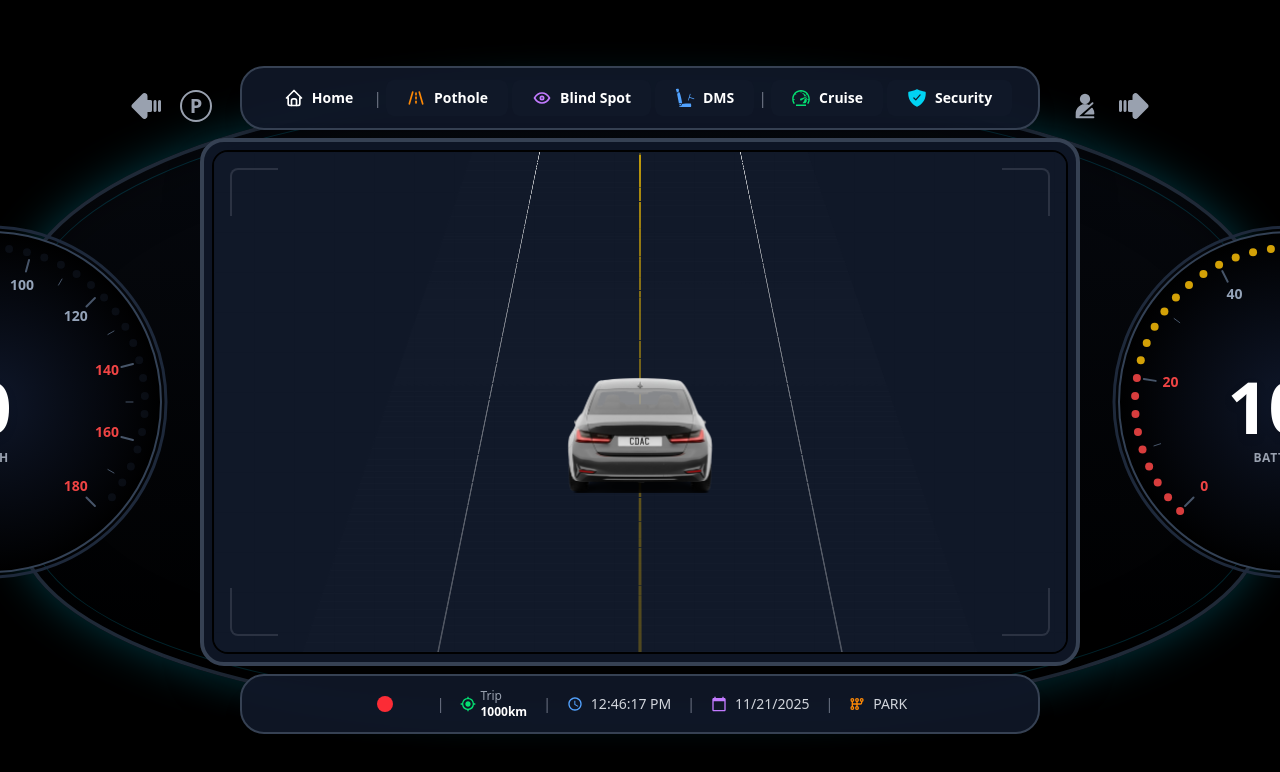
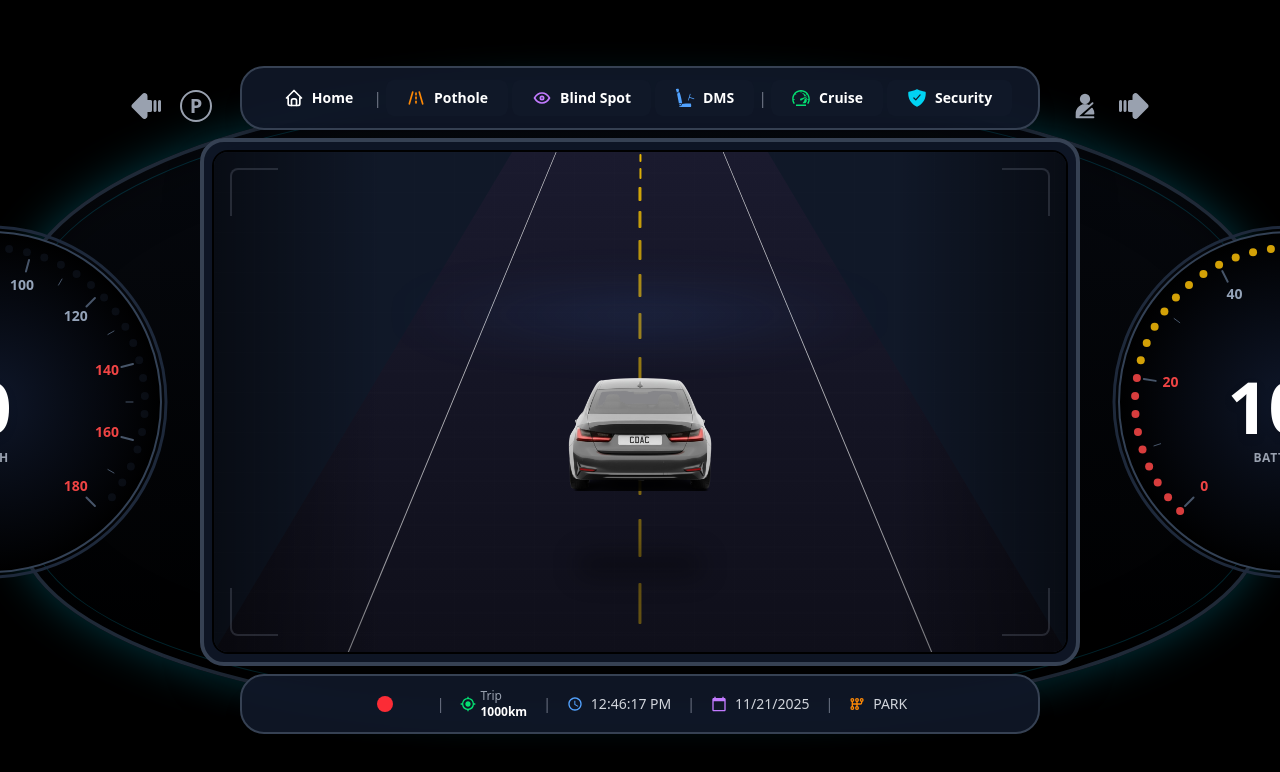
Before and after one commit to Ripunjay42/Dashboard1, a React (Vite) app in the folder frontend/: page / in a window 1280 px wide. Shown: the top 772 px of the page. Built offline with nearby package versions, Linux system fonts and the light colour scheme.

Commit message:
Refactor Car3DView component for improved 2D road rendering and performance optimizations

```diff
--- a/frontend/src/components/Car3DView.jsx
+++ b/frontend/src/components/Car3DView.jsx
@@ -3,175 +3,135 @@ import { MdWarning } from 'react-icons/md';
 import carImage from '../assets/car_3d.png';
 
 const Car3DView = ({ pirAlert = 0 }) => {
-  // CSS styles for WebKitGTK (Epiphany) compatibility
-  const perspectiveContainerStyle = {
-    perspective: '3500px',
-    WebkitPerspective: '3500px',
-    MozPerspective: '3500px',
-    perspectiveOrigin: 'center center',
-    WebkitPerspectiveOrigin: 'center center',
-    MozPerspectiveOrigin: 'center center',
-    // Force GPU acceleration for WebKitGTK
-    transform: 'translateZ(0)',
-    WebkitTransform: 'translateZ(0)'
-  };
+  return (
+    <div className="h-full w-full flex items-center justify-center relative bg-gray-900 overflow-hidden">
 
-  const roadSurfaceStyle = {
-    transform: 'rotateX(78deg) translateZ(-500px) translateY(-50%)',
-    WebkitTransform: 'rotateX(78deg) translateZ(-500px) translateY(-50%)',
-    MozTransform: 'rotateX(78deg) translateZ(-500px) translateY(-50%)',
-    transformOrigin: 'center center',
-    WebkitTransformOrigin: 'center center',
-    MozTransformOrigin: 'center center',
-    transformStyle: 'preserve-3d',
-    WebkitTransformStyle: 'preserve-3d',
-    MozTransformStyle: 'preserve-3d',
-    backfaceVisibility: 'hidden',
-    WebkitBackfaceVisibility: 'hidden',
-    MozBackfaceVisibility: 'hidden'
-  };
-
-  const carContainerStyle = {
-    perspective: '1000px',
-    WebkitPerspective: '1000px',
-    MozPerspective: '1000px',
-    transform: 'translateZ(0)',
-    WebkitTransform: 'translateZ(0)'
-  };
-
-  const carImageWrapperStyle = {
-    transform: 'rotateX(-2deg) translateZ(10px)',
-    WebkitTransform: 'rotateX(-2deg) translateZ(10px)',
-    MozTransform: 'rotateX(-2deg) translateZ(10px)',
-    transformOrigin: 'center center',
-    WebkitTransformOrigin: 'center center',
-    MozTransformOrigin: 'center center',
-    transformStyle: 'preserve-3d',
-    WebkitTransformStyle: 'preserve-3d',
-    MozTransformStyle: 'preserve-3d'
-  };
-
-  return (
+      {/* 2D Road with Perspective Effect using Gradients and Clip-path */}
+      <div className="absolute inset-0 overflow-hidden">
+        {/* Road surface - trapezoid shape using clip-path for perspective effect */}
         <div
-      className="h-full w-full flex items-center justify-center relative bg-gray-900 overflow-hidden"
+          className="absolute bottom-0 left-1/2 w-full h-[100%]"
           style={{
-        transform: 'translateZ(0)',
-        WebkitTransform: 'translateZ(0)',
-        willChange: 'transform'
+            background: 'linear-gradient(to bottom, #1a1a2e 0%, #0f0f1a 100%)',
+            clipPath: 'polygon(35% 0%, 65% 0%, 100% 100%, 0% 100%)',
+            WebkitClipPath: 'polygon(35% 0%, 65% 0%, 100% 100%, 0% 100%)',
+            transform: 'translateX(-50%)'
           }}
         >
-      {/* 3D Road Background - Perspective on parent, transform on child */}
+          {/* Road texture overlay */}
           <div
-        className="absolute inset-0 flex items-center justify-center"
-        style={perspectiveContainerStyle}
+            className="absolute inset-0 opacity-10"
+            style={{
+              background: 'repeating-linear-gradient(to bottom, transparent 0px, transparent 20px, rgba(255,255,255,0.05) 20px, rgba(255,255,255,0.05) 22px)'
+            }}
+          ></div>
+        </div>
+
+        {/* Left lane line - parallel to road left edge (35% top to 0% bottom) */}
+        <div
+          className="absolute top-0 left-1/2 h-full"
+          style={{
+            width: '70%',
+            transform: 'translateX(-50%)',
+            clipPath: 'polygon(35.9% 0%, 36% 0%, 1.2% 100%, 1% 100%)',
+            WebkitClipPath: 'polygon(35.9% 0%, 36% 0%, 1.2% 100%, 1% 100%)',
+            background: 'linear-gradient(to bottom, rgba(255,255,255,0.9) 0%, rgba(255,255,255,0.5) 100%)'
+          }}
+        ></div>
+
+        {/* Right lane line - parallel to road right edge (65% top to 100% bottom) */}
+        <div
+          className="absolute top-0 left-1/2 h-full"
+          style={{
+            width: '70%',
+            transform: 'translateX(-50%)',
+            clipPath: 'polygon(63.9% 0%, 64% 0%, 99% 100%, 98.8% 100%)',
+            WebkitClipPath: 'polygon(63.9% 0%, 64% 0%, 99% 100%, 98.8% 100%)',
+            background: 'linear-gradient(to bottom, rgba(255,255,255,0.9) 0%, rgba(255,255,255,0.5) 100%)'
+          }}
+        ></div>
+
+        {/* Center lane line (yellow dashed) - perspective simulation */}
+        <div
+          className="absolute bottom-0 left-1/2 h-[100%] flex flex-col items-center justify-end"
+          style={{
+            transform: 'translateX(-50%)'
+          }}
         >
-        {/* Extended Road Surface with 3D Transform */}
+          {/* Dashed line segments that get larger towards bottom */}
+          {[...Array(12)].map((_, i) => (
             <div
-          className="relative w-full h-[1200%] bg-gray-900"
-          style={roadSurfaceStyle}
-        >
-          {/* Road Grid Pattern for 3D Effect */}
-          <div className="absolute inset-0 opacity-5" style={{
-            backgroundImage: `
-              linear-gradient(to bottom, transparent 0%, rgba(255,255,255,0.1) 50%, transparent 100%),
-              repeating-linear-gradient(
-                0deg,
-                transparent,
-                transparent 35px,
-                rgba(255, 255, 255, 0.15) 35px,
-                rgba(255, 255, 255, 0.15) 40px
-              )
-            `
-          }}></div>
-
-          {/* Three Lane Lines Container */}
-          <div className="absolute inset-0 flex justify-center items-center gap-0">
-            {/* Left Lane Line */}
-            <div className="absolute left-[20%] top-0 bottom-0 w-0.5 flex flex-col justify-start py-0 gap-px">
-              {[...Array(200)].map((_, i) => (
-                <div
-                  key={`left-${i}`}
-                  className="w-full bg-white"
+              key={`center-dash-${i}`}
+              className="bg-yellow-400"
               style={{
-                    height: `${1.2 + i * 0.3}px`,
-                    opacity: 0.99 - (i * 0.004)
+                width: `${2 + i * 0.1}px`,
+                height: `${8 + i * 3}px`,
+                marginBottom: `${6 + i * 2}px`,
+                opacity: 0.9 - (i * 0.05),
+                borderRadius: '1px'
               }}
             ></div>
           ))}
         </div>
 
-            {/* Center Lane Line */}
-            <div className="absolute left-1/2 -translate-x-1/2 top-0 bottom-0 w-1 flex flex-col justify-start py-0 gap-px">
-              {[...Array(200)].map((_, i) => (
+        {/* Horizon glow effect */}
         <div
-                  key={`center-${i}`}
-                  className="w-full bg-yellow-400"
+          className="absolute top-[25%] left-1/2 w-[60%] h-[15%]"
           style={{
-                    height: `${1.5 + i * 0.4}px`,
-                    opacity: 1 - (i * 0.004)
+            transform: 'translateX(-50%)',
+            background: 'radial-gradient(ellipse at center, rgba(59, 130, 246, 0.15) 0%, transparent 70%)',
+            filter: 'blur(20px)',
+            WebkitFilter: 'blur(20px)'
           }}
         ></div>
-              ))}
-            </div>
 
-            {/* Right Lane Line */}
-            <div className="absolute right-[20%] top-0 bottom-0 w-0.5 flex flex-col justify-start py-0 gap-px">
-              {[...Array(200)].map((_, i) => (
+        {/* Road edge shadows for depth */}
         <div
-                  key={`right-${i}`}
-                  className="w-full bg-white"
+          className="absolute bottom-0 left-0 w-full h-[100%] pointer-events-none"
           style={{
-                    height: `${1.2 + i * 0.3}px`,
-                    opacity: 0.99 - (i * 0.004)
+            background: 'linear-gradient(90deg, rgba(0,0,0,0.5) 0%, transparent 20%, transparent 80%, rgba(0,0,0,0.5) 100%)'
           }}
         ></div>
-              ))}
-            </div>
-          </div>
-
-        </div>
       </div>
 
       {/* Subtle Grid Background */}
-      <div className="absolute inset-0 opacity-3" style={{
-        transform: 'translateZ(0)',
-        WebkitTransform: 'translateZ(0)'
-      }}>
-        <div className="h-full w-full" style={{
+      <div className="absolute inset-0 opacity-5">
+        <div
+          className="h-full w-full"
+          style={{
             backgroundImage: `
-            linear-gradient(rgba(128, 128, 128, 0.2) 1px, transparent 1px),
-            linear-gradient(90deg, rgba(128, 128, 128, 0.2) 1px, transparent 1px)
+              linear-gradient(rgba(128, 128, 128, 0.3) 1px, transparent 1px),
+              linear-gradient(90deg, rgba(128, 128, 128, 0.3) 1px, transparent 1px)
             `,
             backgroundSize: '40px 40px'
-        }}></div>
+          }}
+        ></div>
       </div>
 
-      {/* Car Container - Perspective on parent, transform on child for WebKitGTK */}
+      {/* Car Container */}
+      <div className="relative z-10 flex items-center justify-center h-full pt-16">
+        {/* Car shadow for depth effect */}
         <div
-        className="relative z-10 flex items-center justify-center h-full pt-16"
-        style={carContainerStyle}
-      >
-        {/* Car Image with 3D Positioning */}
-        <div
-          className="relative"
-          style={carImageWrapperStyle}
-        >
+          className="absolute bottom-[15%] left-1/2 w-32 h-6 bg-black/30 rounded-full blur-md"
+          style={{
+            transform: 'translateX(-50%)'
+          }}
+        ></div>
+
+        {/* Car Image */}
+        <div className="relative">
           <img
             src={carImage}
             alt="Vehicle View"
             className="w-auto h-24 sm:h-28 lg:h-[115px] object-contain relative z-10"
-            style={{
-              transform: 'translateZ(0)',
-              WebkitTransform: 'translateZ(0)'
-            }}
           />
         </div>
       </div>
 
       {/* Status Display */}
       {pirAlert === 1 && (
-        <div className="absolute top-6 left-1/2 -translate-x-1/2 text-center z-20">
-          <div className="backdrop-blur-md bg-red-900/80 px-6 py-3 rounded-full border-2 border-red-500 shadow-2xl animate-pulse">
+        <div className="absolute top-6 left-1/2 text-center z-20" style={{ transform: 'translateX(-50%)' }}>
+          <div className="bg-red-900/80 px-6 py-3 rounded-full border-2 border-red-500 shadow-2xl animate-pulse">
             <div className="flex items-center gap-3">
               <MdWarning className="w-6 h-6 text-red-400 animate-bounce" />
               <span className="text-red-200 text-sm sm:text-base font-bold tracking-widest">
```
Lines whose indentation alone changed are shown as unchanged.
